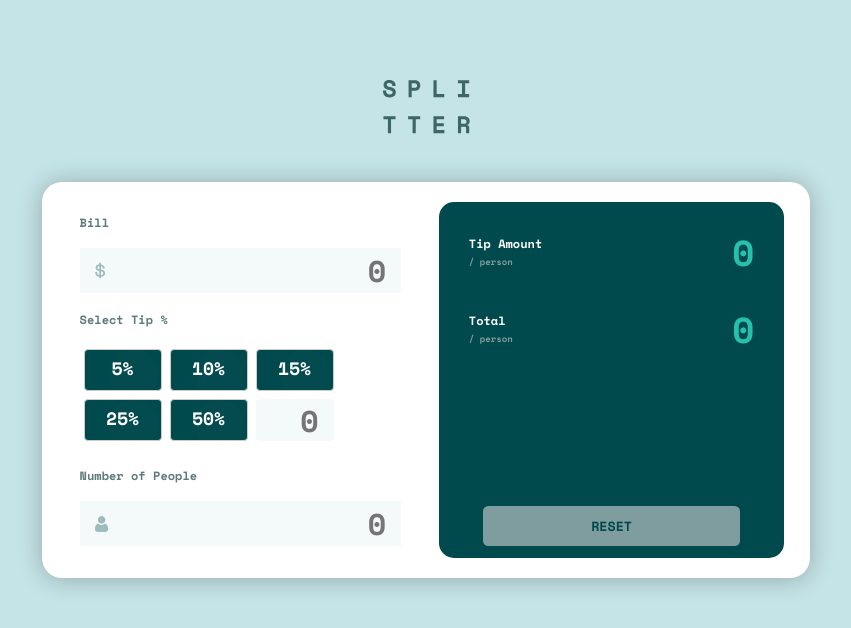
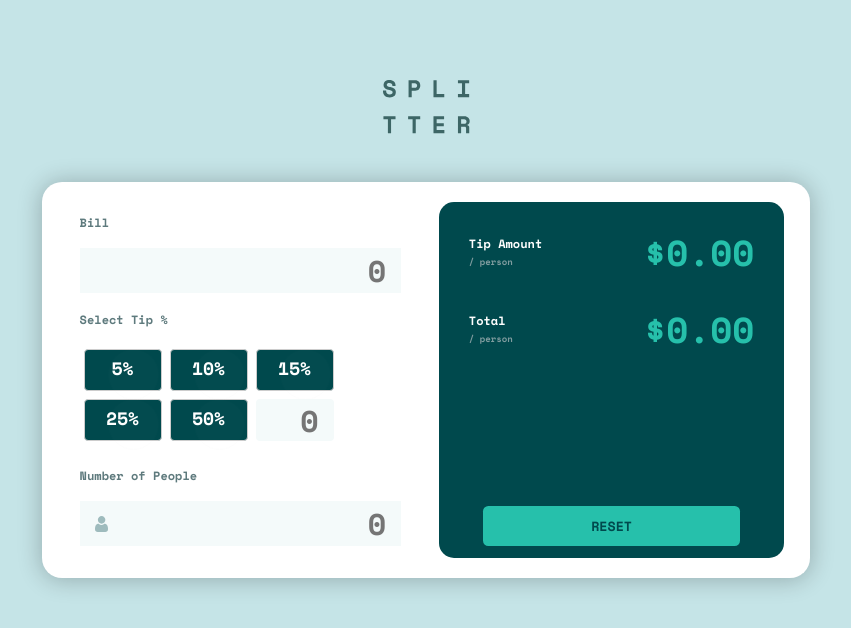
Before and after one commit to bharath-sampath/splitter, an Angular app: page / in a window 1280 px wide. Both pictures are taken after a click on the radio button 519 px from the left and 424 px from the top of the page. Shown: the top 628 px of the page, without its empty margins (214-1065 px from the left). Built offline with nearby package versions, Linux system fonts and the light colour scheme.

Commit message:
Committing final changes

```diff
--- a/src/app/splitter-form/splitter-form.component.css
+++ b/src/app/splitter-form/splitter-form.component.css
@@ -61,10 +61,7 @@ form
   border-radius: 1.25em;
 
 }
-input:invalid
-{
-  border:2px solid red;
-}
+
 
 input
 {
@@ -78,6 +75,7 @@ input
   padding-right:.5em;
   padding-left:.5em;
   }
+
 
   button{
     display: block;
@@ -118,12 +116,17 @@ input
 
 input:hover, input:focus{
 
-  border: 2px solid hsl(172, 67%, 45%);
-  outline: none;
+  /* border: 1px solid hsl(172, 67%, 45%); */
+  outline: 1px solid hsl(172, 67%, 45%);
 }
 
+input:invalid {
+  outline: 2px solid red;
+
+}
 button:hover, button:focus {
   background-color: hsl(172, 67%, 70%);
+
 }
 
 
@@ -242,7 +245,6 @@ button:hover, button:focus {
 
 .bill-logo, .ppl-logo{
 
-  /* background-position:left; */
   background-position: .5em ;
   background-repeat:no-repeat;
 }
@@ -251,7 +253,7 @@ button:hover, button:focus {
 
 }
 
-.bill-logo{
+ .bill-logo {
   background-image:url(../../assets/icon-dollar.svg);
 }
 
@@ -263,6 +265,11 @@ button:hover, button:focus {
   color:red;
 }
 
+.input_error {
+  border: 2px solid red;
+
+}
+
 
 
 button:disabled {
--- a/src/app/splitter-form/splitter-form.component.html
+++ b/src/app/splitter-form/splitter-form.component.html
@@ -7,36 +7,45 @@
       <div class = "field_error"
       *ngIf="(splitForm.get('billAmount').dirty || splitForm.get('billAmount').touched) &&
       (splitForm.get('billAmount').hasError('required') || splitForm.get('billAmount').hasError('pattern') )">
-      Invalid!</div>
+      Can't be zero</div>
     </div>
 
-     <input class="input_box" class="bill-logo" formControlName="billAmount" type="text" placeholder="0">
+     <input class="input_box" class="bill-logo" class="show_error" formControlName="billAmount" type="text" placeholder="0"
+      [ngClass] = "{'input_error': checkError('billAmount') !== true}" >
 
 
     <div class = "label_error">
       <label>Select Tip %</label>
-      <div class = "field_error"></div>
+      <div class = "field_error"
+      *ngIf="(splitForm.get('customPercent').dirty || splitForm.get('customPercent').touched) &&
+      (splitForm.get('customPercent').hasError('required') || splitForm.get('customPercent').hasError('pattern') )">
+      Can't be zero</div>
+      <div class = "field_error"
+      *ngIf="(splitForm.get('tipPercent').dirty || splitForm.get('tipPercent').touched) &&
+      (splitForm.get('tipPercent').hasError('required') )">
+      Can't be zero</div>
+
     </div>
 
     <ul class='percent_btns'>
       <li>
-        <input type="radio" formControlName="tipPercent" name="tipPercent" value="5" (change)="setCustomoff()"/>
+        <input type="radio" formControlName="tipPercent" name="tipPercent" value="5" (change)="setCustomoff(5)"/>
         <label for = "tipPercent" class='percent_btn'>5%</label>
       </li>
       <li>
-        <input type="radio" formControlName="tipPercent" name="tipPercent" value="10" (change)="setCustomoff()"/>
+        <input type="radio" formControlName="tipPercent" name="tipPercent" value="10" (change)="setCustomoff(10)"/>
         <label for = "tipPercent" class='percent_btn'>10%</label>
       </li>
       <li>
-        <input type="radio" formControlName="tipPercent" name="tipPercent" value="15" (change)="setCustomoff()"/>
+        <input type="radio" formControlName="tipPercent" name="tipPercent" value="15" (change)="setCustomoff(15)"/>
         <label for = "tipPercent" class='percent_btn'>15%</label>
       </li>
       <li>
-        <input type="radio" formControlName="tipPercent" name="tipPercent" value="25" (change)="setCustomoff()"/>
+        <input type="radio" formControlName="tipPercent" name="tipPercent" value="25" (change)="setCustomoff(25)"/>
         <label for = "tipPercent" class='percent_btn'>25%</label>
       </li>
       <li>
-        <input type="radio" formControlName="tipPercent" name="tipPercent" value="50" (change)="setCustomoff()"/>
+        <input type="radio" formControlName="tipPercent" name="tipPercent" value="50" (change)="setCustomoff(50)"/>
         <label for = "tipPercent" class='percent_btn'>50%</label>
       </li>
       <div [ngClass] ="{'hidden': checkCustom() === true, 'show':checkCustom() !== true}">
@@ -47,7 +56,8 @@
       </div>
       <div [ngClass] ="{'hidden': checkCustom() !== true, 'show':checkCustom() === true}">
       <li>
-        <input class="input_box"  type="text"  formControlName="customPercent" placeholder="0"/>
+        <input class="input_box"  type="text"  formControlName="customPercent" placeholder="0"
+        [ngClass] = "{'input_error': checkError('customPercent') !== true}"/>
       </li>
       </div>
     </ul>
@@ -59,22 +69,24 @@
       <div class = "field_error"
         *ngIf="(splitForm.get('numPpl').dirty || splitForm.get('numPpl').touched) &&
         (splitForm.get('numPpl').hasError('required') || splitForm.get('numPpl').hasError('pattern') )">
-        Invalid!</div>
+        Can't be zero</div>
     </div>
 
-    <input class="input_box" class="ppl-logo" formControlName="numPpl" placeholder="0">
+    <input class="input_box" class="ppl-logo" formControlName="numPpl" placeholder="0"
+    [ngClass] = "{'input_error': checkError('numPpl') !== true}"
+    >
 
   </div>
   <div class="amtnTotal">
     <div class="wrap_container">
       <label>Tip Amount<span><br>/ person</span></label>
-      <label class="dollar_field">{{calculateTip()}}</label>
+      <label class="dollar_field">{{calculateTip() | currency:'USD'}}</label>
     </div>
     <div class="wrap_container">
       <label>Total<span><br>/ person</span></label>
-      <label class="dollar_field" >{{calculateTotal()}}</label>
+      <label class="dollar_field" >{{calculateTotal() | currency:'USD'}}</label>
     </div>
-    <button class="reset_button" type="submit"  [disabled]="!splitForm.valid">RESET</button>
+    <button class="reset_button" type="submit"  [disabled]="!splitForm.touched">RESET</button>
   </div>
 
 </div>
--- a/src/app/splitter-form/splitter-form.component.ts
+++ b/src/app/splitter-form/splitter-form.component.ts
@@ -9,6 +9,7 @@ import { FormGroup,FormControl,Validators, FormBuilder } from '@angular/forms';
 export class SplitterFormComponent implements OnInit {
   splitForm: FormGroup;
   customHidden:boolean=false;
+  tipPercentage:number=0;
   constructor(private fb:FormBuilder) { }
 
   ngOnInit(): void {
@@ -28,12 +29,23 @@ onReset(){
   this.splitForm.reset();
 }
 
+customOrCanned():number {
+  if (this.splitForm.get('tipPercent')?.value !== "0"){
+    return this.tipPercentage;
+  }
+  else
+  {
+    return this.splitForm.get('customPercent')?.value
+  }
+}
+
 calculateTip(){
+
   if(this.splitForm.valid &&
     (this.splitForm.get('numPpl')?.value!=0 &&
     this.splitForm.get('numPpl')?.value != undefined))
     {
-      return Number((this.splitForm.get('customPercent')?.value / 100) *
+      return Number((this.customOrCanned() / 100) *
               this.splitForm.get('billAmount')?.value/
               this.splitForm.get('numPpl')?.value).toFixed(2);
 
@@ -49,7 +61,7 @@ calculateTotal(){
     this.splitForm.get('numPpl')?.value != undefined))
     {
       return (Number((this.splitForm.get('billAmount')?.value/this.splitForm.get('numPpl')?.value)) +
-      Number(((this.splitForm.get('customPercent')?.value / 100) *
+      Number(((this.customOrCanned()/ 100) *
       this.splitForm.get('billAmount')?.value/
       this.splitForm.get('numPpl')?.value))).toFixed(2);
 
@@ -62,6 +74,7 @@ calculateTotal(){
 
 handleCustom($event:Event):boolean {
   this.customHidden=$event.returnValue;
+  this.tipPercentage = this.splitForm.get('customPercent')?.value;
   return this.customHidden;
 }
 
@@ -69,8 +82,24 @@ checkCustom() {
   return this.customHidden;
 }
 
-setCustomoff() {
+setCustomoff(tip:number) {
   this.customHidden=false;
+  this.tipPercentage = tip;
+  this.splitForm.get('customPercent')?.patchValue("");
+}
+
+checkError(fieldName:string) {
+
+  if (!this.splitForm.get(fieldName)?.dirty && !this.splitForm.get(fieldName)?.touched) {
+    return true
+  }
+  else
+  {
+    return this.splitForm.get(fieldName)?.valid;
+  }
+
+
+
 }
 
 }
```
